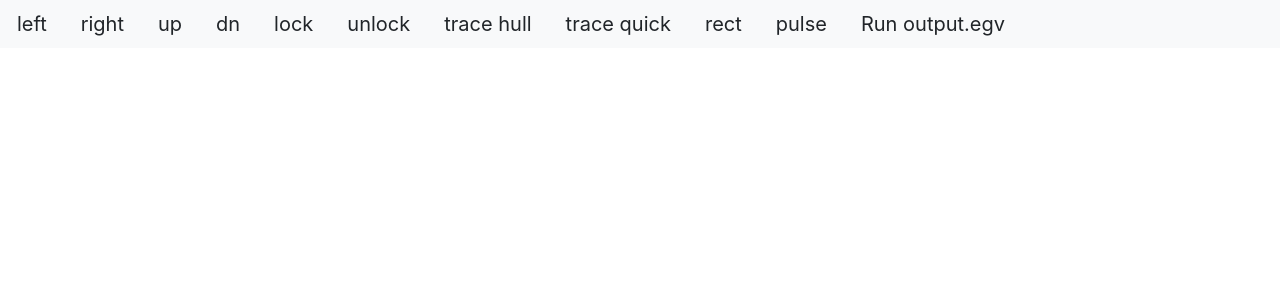
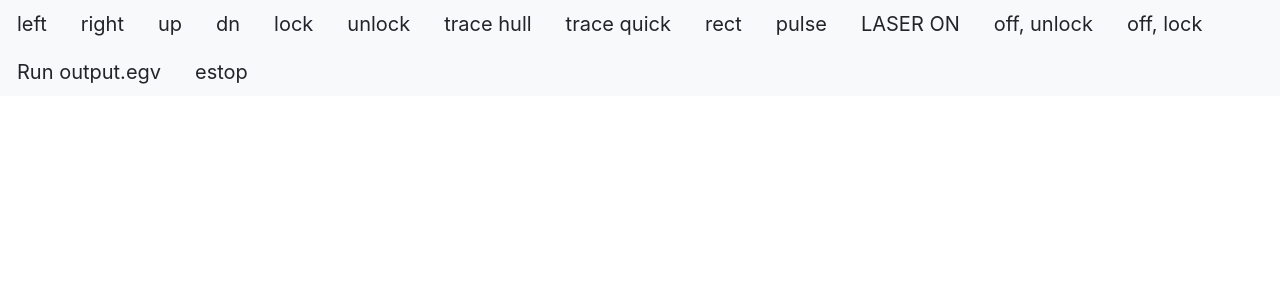
Before and after one commit to tiger12506/restk40t, a Flask app: page / in a window 1280 px wide. Shown: the top 300 px of the page. Run offline with Flask 2, Linux system fonts and the light colour scheme; parts of the project's set-up code (start-up, migrations or seed data) failed here and were passed over; some libraries are stand-ins or nearby versions.

Commit message:
Added some buttons

```diff
--- a/restk40t/templates/index.html
+++ b/restk40t/templates/index.html
@@ -48,7 +48,12 @@
                 <button id="rect" type="button" class="btn btn-lg cmd" data-cmd='rect 0 0 1000 1000'>rect</button>
 
                 <button id="pulse" type="button" class="btn btn-lg cmd" data-cmd='pulse 50.000000'>pulse</button>
-                <button id="egv-go" type="button" class="btn btn-lg cmd" data-cmd="egv_import '/home/jacob/cut/output.egv'">Run output.egv</button>
+                <button id="laseron" type="button" class="btn btn-lg cmd" data-cmd='egv IDS1P'>LASER ON</button>
+                <button id="laseroff" type="button" class="btn btn-lg cmd" data-cmd='egv IUS2P'>off, unlock</button>
+                <button id="laseroffl" type="button" class="btn btn-lg cmd" data-cmd='egv IUS1P'>off, lock</button>
+                <button id="egv-go" type="button" class="btn btn-lg cmd" data-cmd="egv_import /home/jacob/cut/output.egv">Run output.egv</button>
+
+                <button id="estop" type="button" class="btn btn-lg cmd" data-cmd='abort'>estop</button>
             </div>
         </div>
 
```
